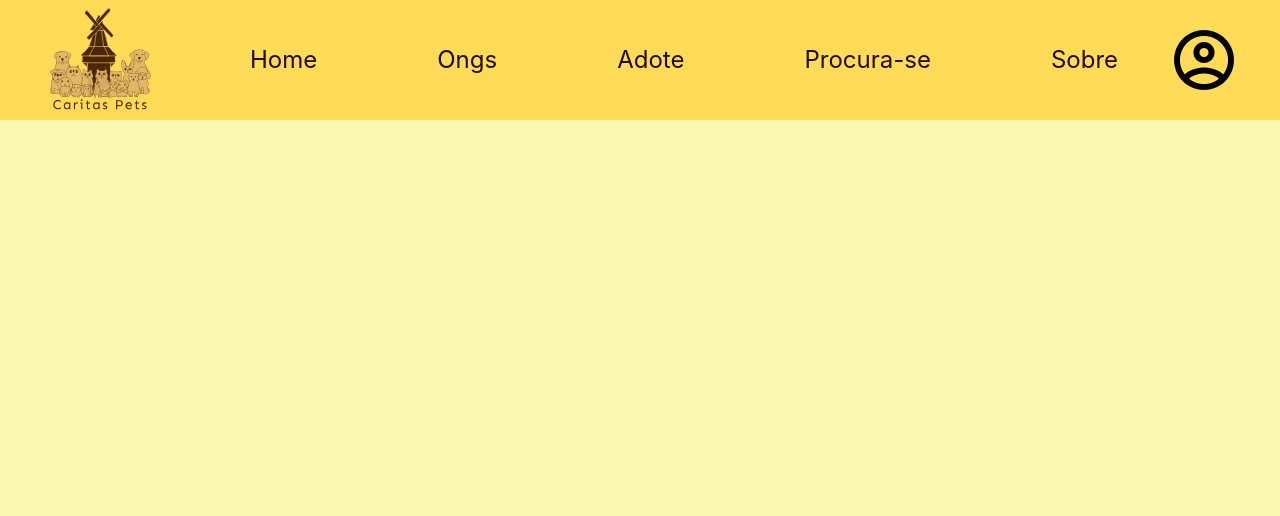
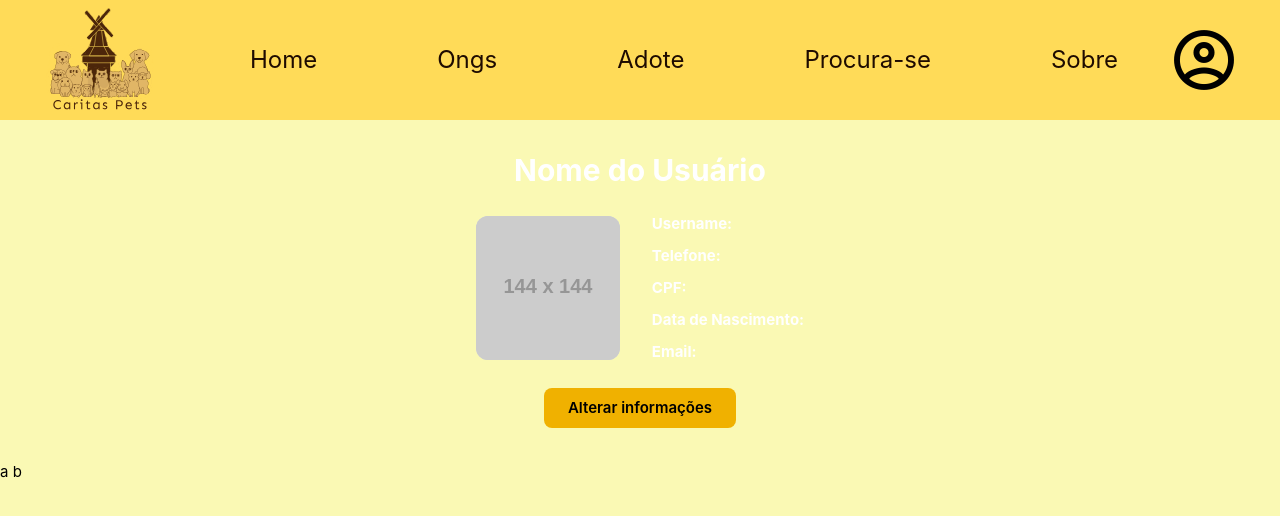
Before and after one commit to CaritasPets/Front-End, a Vue app: page /user in a window 1280 px wide. Shown: the top 516 px of the page. Built offline with nearby package versions, Linux system fonts and the light colour scheme.

Commit message:
FEAT: Creating InfosUser FEAT: Create the users page components Fixes #18

```diff
--- a/src/components/HeaderComponent.vue
+++ b/src/components/HeaderComponent.vue
@@ -26,7 +26,7 @@ const navItems = [
       </li>
     </ul>
   </nav>
-  <RouterLink to="">
+  <RouterLink to="/user">
     <span class="mdi mdi-account-circle-outline relative text-7xl"></span>
   </RouterLink>
   </div>
--- a/src/components/InfosUserComponent.vue
+++ b/src/components/InfosUserComponent.vue
@@ -0,0 +1,43 @@
+<template>
+  <section class=" text-white text-center p-8 rounded-xl">
+    <h2 class="text-3xl font-bold mb-6">{{ user.name }}</h2>
+
+    <div class="flex flex-col md:flex-row items-center justify-center gap-8">
+      <img :src="user.photo || fallbackPhoto"
+           alt="Foto do usuário"
+           class="w-36 h-36 rounded-xl object-cover bg-gray-300" />
+
+      <ul class="text-left space-y-2">
+        <li><strong>Username:</strong> {{ '' }}</li>
+        <li><strong>Telefone:</strong> {{ '' }}</li>
+        <li><strong>CPF:</strong> {{ '' }}</li>
+        <li><strong>Data de Nascimento:</strong> {{ '' }}</li>
+        <li><strong>Email:</strong> {{'' }}</li>
+      </ul>
+    </div>
+
+    <button class="mt-6 px-6 py-2 bg-yellow-500 text-black font-semibold rounded-lg hover:bg-yellow-400">
+      Alterar informações
+    </button>
+  </section>
+</template>
+
+<script setup>
+const props = defineProps({
+  user: {
+    type: Object,
+    default: () => ({
+      name: 'Nome do Usuário',
+      photo: '',
+      username: '',
+      phone: '',
+      cpf: '',
+      birthDate: '',
+      email: ''
+    })
+  }
+})
+
+const fallbackPhoto = 'https://via.placeholder.com/144'
+const { user } = props
+</script>
--- a/src/components/OngsSavesComponent.vue
+++ b/src/components/OngsSavesComponent.vue
@@ -0,0 +1,3 @@
+<template>
+  a
+</template>
--- a/src/components/PetsSavesComponent.vue
+++ b/src/components/PetsSavesComponent.vue
@@ -0,0 +1,3 @@
+<template>
+  b
+</template>
--- a/src/routes/index.js
+++ b/src/routes/index.js
@@ -15,6 +15,11 @@ const routes = [
         path: '/user/login',
         name: 'login',
         component: () => import("@/views/LoginView.vue")
+    },
+    {
+        path: '/user',
+        name: 'user',
+        component: () => import("@/views/UserView.vue")
     }
 ];
 
--- /dev/null
+++ b/src/views/UserView.vue
@@ -0,0 +1,12 @@
+<script setup>
+import InfosUserComponent from '@/components/InfosUserComponent.vue';
+import OngsSavesComponent from '@/components/OngsSavesComponent.vue';
+import PetsSavesComponent from '@/components/PetsSavesComponent.vue';
+
+</script>
+
+<template>
+  <InfosUserComponent/>
+  <OngsSavesComponent/>
+  <PetsSavesComponent/>
+</template>
```
